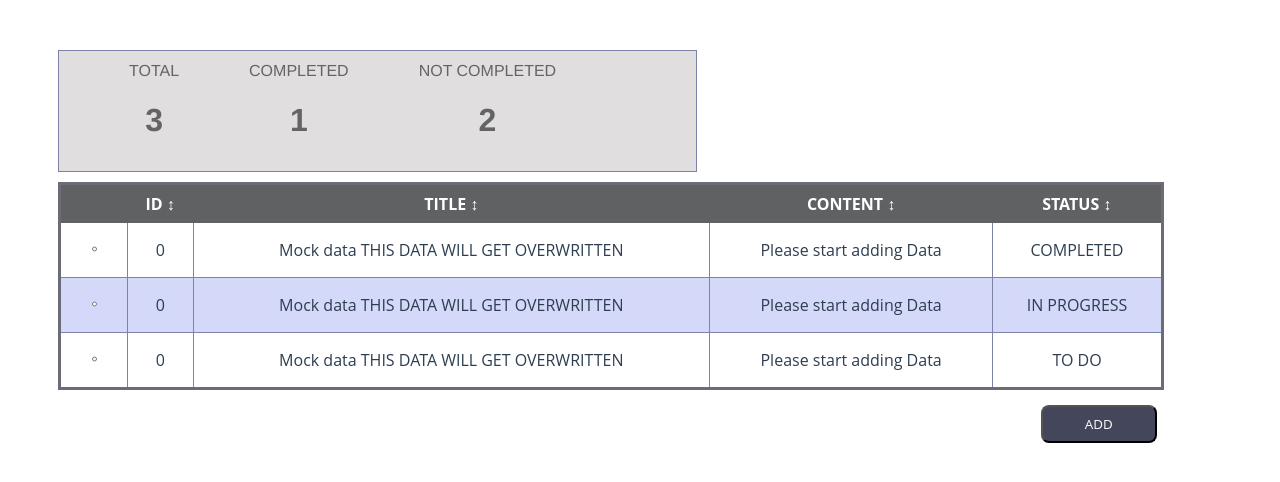
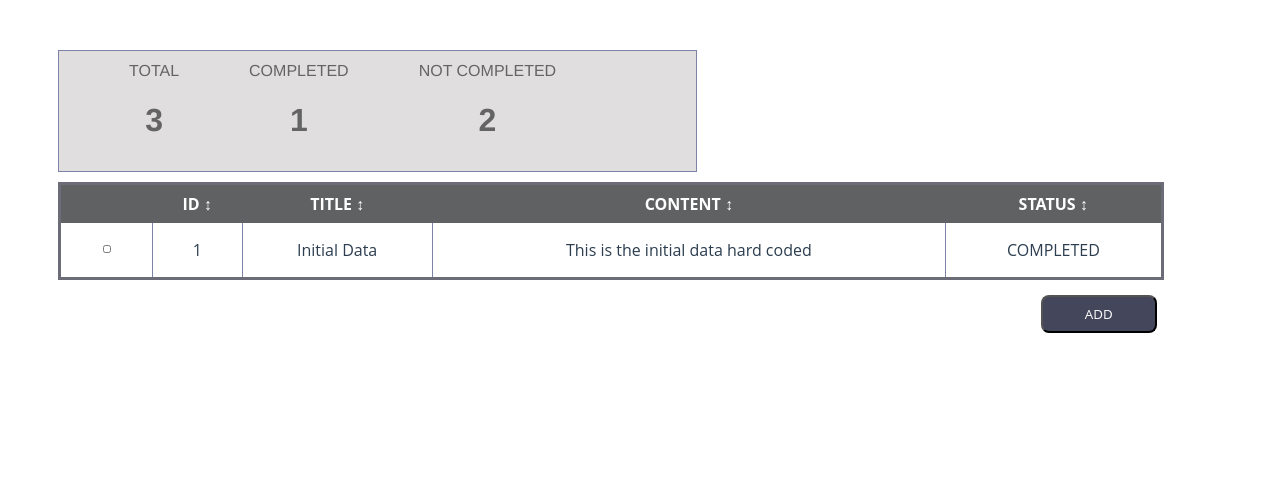
Before and after one commit to GNPranesh/vuejs---homework, a Vue app: page / in a window 1280 px wide. Shown: the top 482 px of the page. Built offline with nearby package versions, Linux system fonts and the light colour scheme.

Commit message:
code improvement

```diff
--- a/src/App.vue
+++ b/src/App.vue
@@ -16,7 +16,7 @@
   <button
     class="btn"
     id="show-modal"
-    @click="showModal = true"
+    @click="loadModal"
     @testData="setData(testData)"
   >
     Add
@@ -54,23 +54,11 @@ export default {
       showAlert: false,
       updatedData: [
         {
-          id: 0,
-          title: "Mock data THIS DATA WILL GET OVERWRITTEN",
-          content: "Please start adding Data",
+          id: 1,
+          title: "Initial Data",
+          content: "This is the initial data hard coded",
           status: "COMPLETED",
-        },
-        {
-          id: 0,
-          title: "Mock data THIS DATA WILL GET OVERWRITTEN",
-          content: "Please start adding Data",
-          status: "IN PROGRESS",
-        },
-        {
-          id: 0,
-          title: "Mock data THIS DATA WILL GET OVERWRITTEN",
-          content: "Please start adding Data",
-          status: "TO DO",
-        },
+        }
       ],
       number1: 1,
       number2: 1,
@@ -121,6 +109,10 @@ export default {
       this.updatedData.splice(index, 1);
       localStorage.setItem(STORAGE_KEY, JSON.stringify(this.updatedData));
     },
+    loadModal(){
+      localStorage.setItem(STORAGE_KEY, JSON.stringify(this.updatedData));
+      this.showModal = true;
+    },
     sortData(e) {
      if (this.sortedbyASC) {
         this.updatedData.sort((x, y) => (x[e] > y[e] ? -1 : 1));
--- a/src/components/ModalDialog.vue
+++ b/src/components/ModalDialog.vue
@@ -41,11 +41,9 @@ export default {
   },
   data: () => (
     {
-      todos: JSON.parse(localStorage.getItem(STORAGE_KEY) || '[]'),
+      todos: [],
       testData: [],
-      errors: [],
-      count:0,
-      cnt:[]
+      errors: []
     }),
   watch: {
     show: {
@@ -71,15 +69,11 @@ export default {
         console.log("check if we are here", this.errors)
         return
       }
-      let lengthCount = this.todos.length;
-      this.cnt = this.todos.find(i => {
-        if (i.id === lengthCount) {
-          return this.count = i.id
-        }
-      })
-      this.count = this.count + 1;
+
+      let count = this.todos.length
+      count = count + 1;
       this.todos.push({
-        id: this.count,
+        id: count,
         title: `${this.title}`,
         content: `${this.content}`,
         status: `${this.status}`
```
